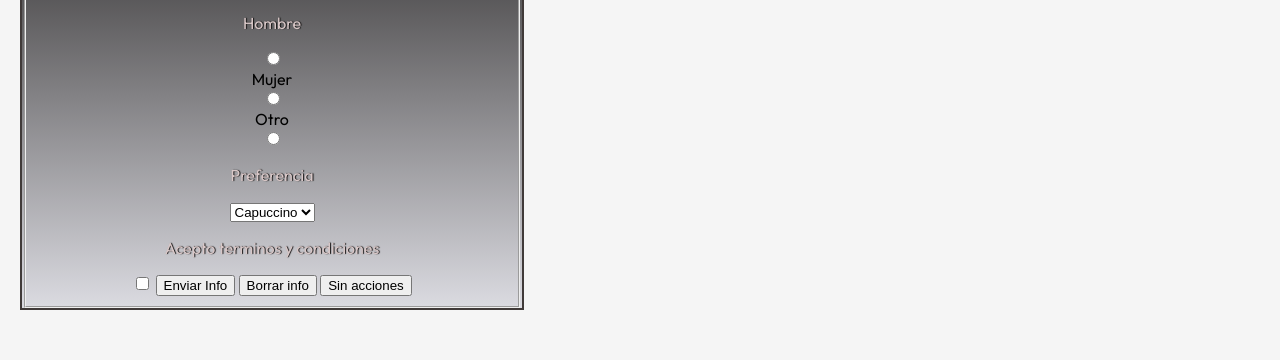
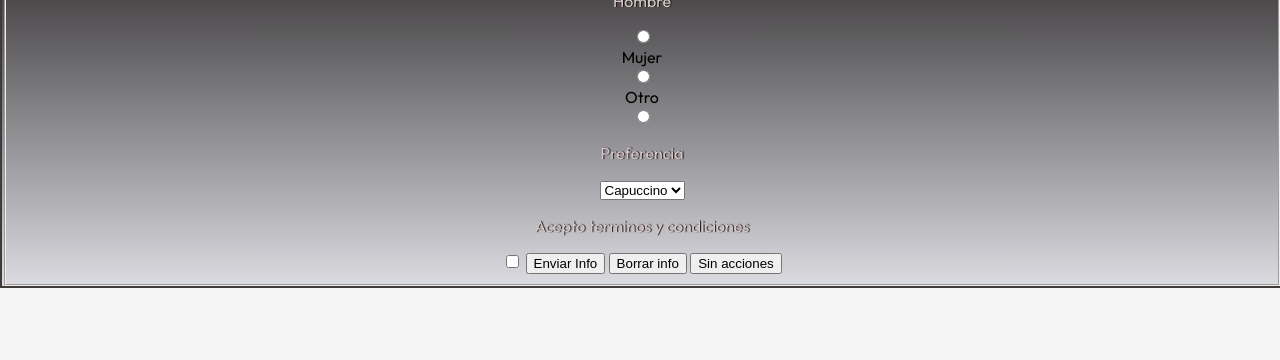
Before and after one commit to AugustoBatista83/Proyecto, a plain HTML site: page pages/support.html in a window 1280 px wide. Shown: the part 812-1172 px from the top of the page. After the commit the page ends 1150 px from the top, so only its background shows below. Drawn offline with Linux system fonts and the light colour scheme; a web font is replaced by a local one.

Commit message:
segunda correccion de formulario tamaños

```diff
--- a/pages/support.html
+++ b/pages/support.html
@@ -42,8 +42,8 @@
             </section>
         </main>
 
-        <section class="formulario">
-                <div>
+            <section>
+                <div class="formulario">
                     <form action="">
                         <fieldset>
                             <legend>Contactanos:</legend>
--- a/scss/style.scss
+++ b/scss/style.scss
@@ -145,12 +145,11 @@ footer{
 }
 
 .formulario{
+    justify-content: center;
     border: 2px solid rgb(64, 58, 57);
-    width: 500px;
+    width: 100%;
     height: 100%;
     background: linear-gradient(rgb(40, 38, 38), rgb(219, 219, 225));
-    align-items: center;
-    margin-left: 20px;
     margin-bottom: 50px;
 }
 
```
Also changed, not shown: style/style.css, 1 other file. Lines whose indentation alone changed are shown as unchanged.
